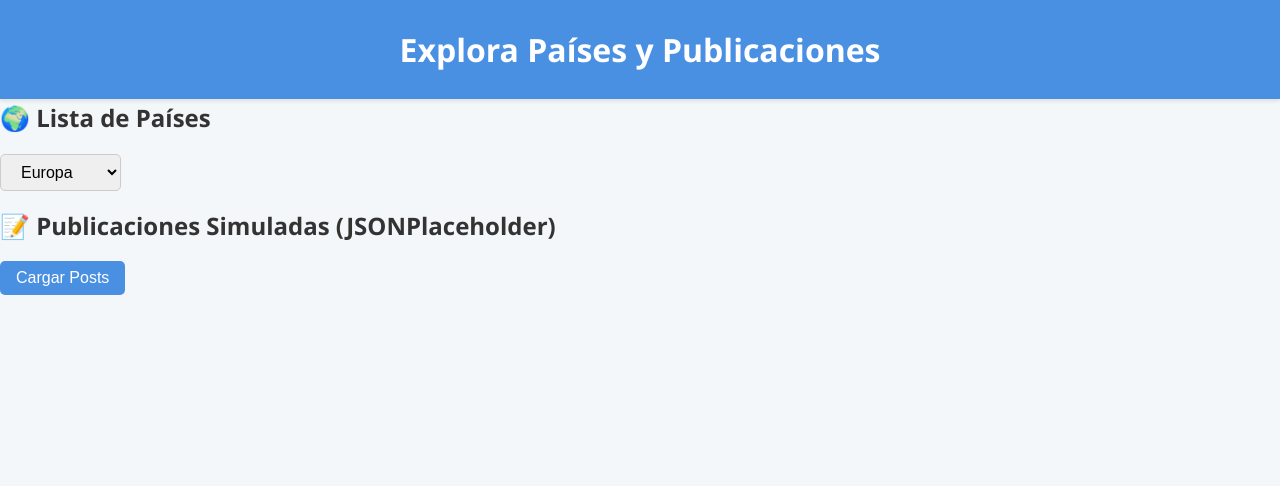
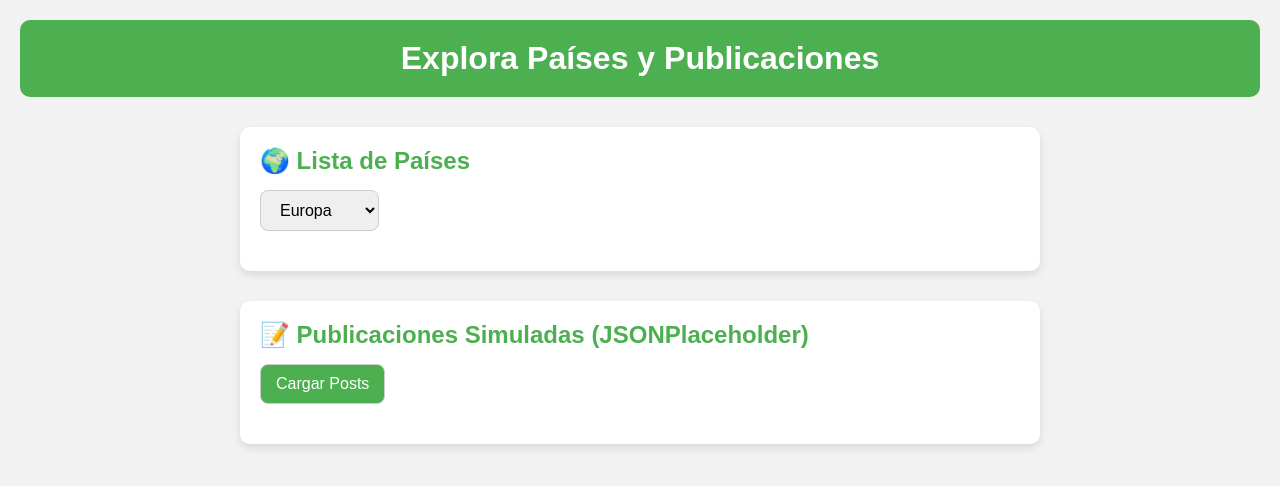
Before and after one commit to yony4512/yack, a plain HTML site: page index.html in a window 1280 px wide. Drawn offline with Linux system fonts and the light colour scheme.

Commit message:
Update style.css

```diff
--- a/style.css
+++ b/style.css
@@ -5,86 +5,72 @@
   box-sizing: border-box;
 }
 
-/* Fondo y fuente general */
 body {
-  font-family: 'Segoe UI', Tahoma, Geneva, Verdana, sans-serif;
-  background: #f4f7f9;
+  font-family: Arial, sans-serif;
+  background-color: #f2f2f2;
   color: #333;
-  line-height: 1.6;
+  display: flex;
+  flex-direction: column;
+  align-items: center;
+  padding: 20px;
 }
 
 /* Encabezado */
 header {
-  background: #4a90e2;
+  background-color: #4CAF50;
   color: white;
-  padding: 1.5rem 0;
+  padding: 20px 40px;
+  width: 100%;
   text-align: center;
-  box-shadow: 0 2px 4px rgba(0,0,0,0.1);
+  border-radius: 10px;
+  margin-bottom: 30px;
 }
 
-/* Contenedor principal */
-.container {
-  max-width: 1000px;
-  margin: 2rem auto;
-  padding: 0 1rem;
+/* Secciones */
+section {
+  background-color: white;
+  width: 100%;
+  max-width: 800px;
+  padding: 20px;
+  margin-bottom: 30px;
+  border-radius: 10px;
+  box-shadow: 0 4px 8px rgba(0,0,0,0.1);
 }
 
-/* Tarjetas (cards) */
-.card {
-  background: white;
-  padding: 1.5rem;
-  margin-bottom: 2rem;
-  border-radius: 10px;
-  box-shadow: 0 2px 10px rgba(0,0,0,0.05);
-}
-
-/* Títulos de sección */
-.card h2 {
-  margin-bottom: 1rem;
-  color: #4a90e2;
+/* Títulos */
+h2 {
+  margin-bottom: 15px;
+  color: #4CAF50;
 }
 
 /* Select y botón */
 select, button {
-  padding: 0.5rem 1rem;
-  margin: 1rem 0;
-  border-radius: 5px;
+  padding: 10px 15px;
+  font-size: 16px;
+  margin-bottom: 20px;
   border: 1px solid #ccc;
-  font-size: 1rem;
+  border-radius: 8px;
+  outline: none;
+  transition: all 0.3s ease;
 }
 
 button {
-  background-color: #4a90e2;
+  background-color: #4CAF50;
   color: white;
-  border: none;
   cursor: pointer;
-  transition: background-color 0.3s ease;
 }
 
 button:hover {
-  background-color: #357ab8;
+  background-color: #45a049;
 }
 
 /* Listas */
-.lista ul {
+ul {
   list-style: none;
   padding-left: 0;
 }
 
-.lista li {
-  background: #f0f4f8;
-  padding: 0.75rem;
-  margin-bottom: 0.5rem;
-  border-left: 5px solid #4a90e2;
-  border-radius: 4px;
+li {
+  margin-bottom: 10px;
+  line-height: 1.6;
 }
-
-/* Footer */
-footer {
-  text-align: center;
-  padding: 1rem;
-  background: #f0f0f0;
-  color: #777;
-  margin-top: 2rem;
-}
-x|
```
